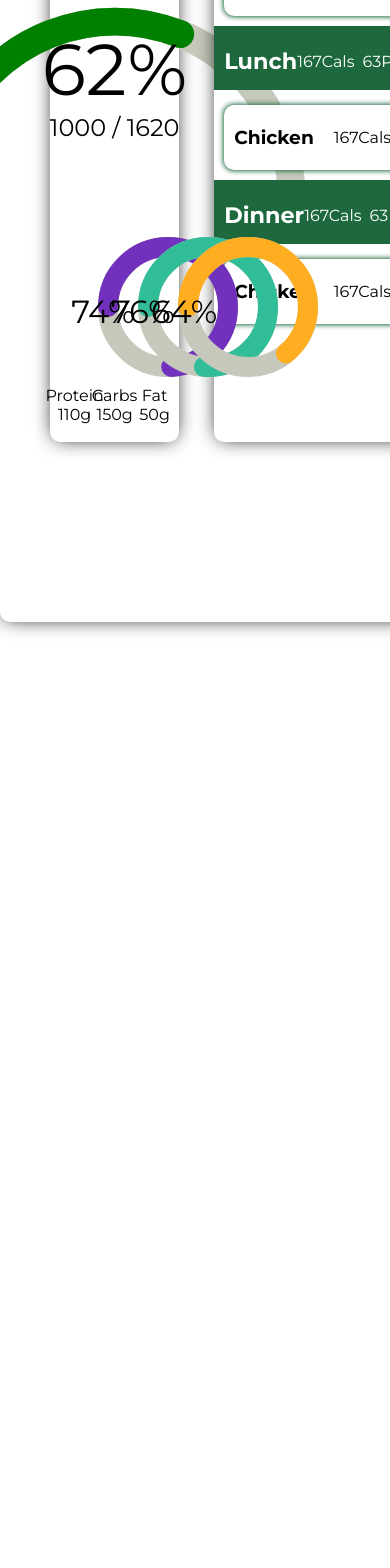
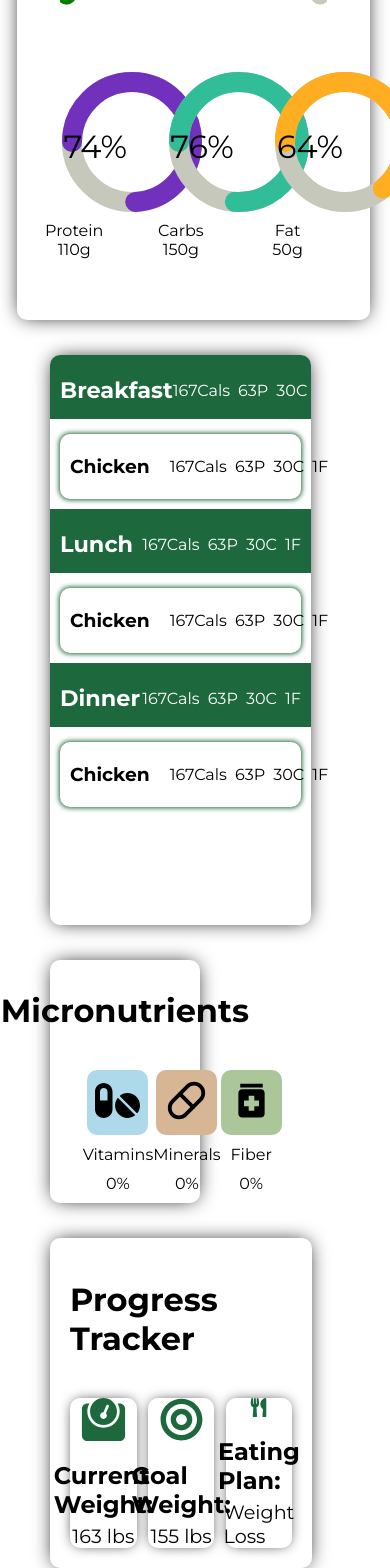
Before and after one commit to bwojj/nutrition-tracking, a React (Vite) app in the folder frontend/nutrition-front-end/: page / in a window 390 px wide. Shown: the part 380-1948 px from the top of the page. Before the commit the page ends 1082 px from the top, so only its background shows below. Built offline with nearby package versions, Linux system fonts and the light colour scheme.

Commit message:
Finished components stylistically, added some mobile functionality

```diff
--- a/frontend/nutrition-front-end/package.json
+++ b/frontend/nutrition-front-end/package.json
@@ -11,7 +11,8 @@
   },
   "dependencies": {
     "react": "^19.2.0",
-    "react-dom": "^19.2.0"
+    "react-dom": "^19.2.0",
+    "react-icons": "^5.5.0"
   },
   "devDependencies": {
     "@eslint/js": "^9.39.1",
--- a/frontend/nutrition-front-end/src/Calories.jsx
+++ b/frontend/nutrition-front-end/src/Calories.jsx
@@ -41,7 +41,7 @@ function Calories() {
         <div className="calories">
             <h1 className="calorie-title">Total Calories</h1>
 
-            <svg width="500" height="325" viewBox="0 0 400 300">
+            <svg width="500" height="325" viewBox="0 0 400 300" className="calorie-progress">
                 <path
                 d={`M ${x1} ${y} A ${r} ${r} 0 0 1 ${x2} ${y}`}
                 fill="none"
--- a/frontend/nutrition-front-end/src/MainBox.jsx
+++ b/frontend/nutrition-front-end/src/MainBox.jsx
@@ -1,12 +1,20 @@
 import './assets/MainBox.css'
 import Calories from './Calories';
 import Meals from './Meals';
+import Micronutrients from './Micronutrients';
+import Progress from './Progress';
 
 function MainBox(){
     return(
         <div className="main">
-            <Calories/>
-            <Meals/>
+            <div className="top-main">
+                <Calories/>
+                <Meals/>
+            </div>
+            <div className="bottom-main">
+                <Micronutrients/>
+                <Progress/>
+            </div>
         </div>
     );
 }
--- /dev/null
+++ b/frontend/nutrition-front-end/src/Micronutrients.jsx
@@ -0,0 +1,37 @@
+import './assets/Micronutrients.css'
+import { FaPills } from "react-icons/fa";
+import { TbPill } from "react-icons/tb";
+import { MdMedication } from "react-icons/md";
+
+function Micronutrients(){
+    return(
+        <div className="micronutrient-box">
+            <h1 className="micro-title">Micronutrients</h1>
+            <div className="micronutrient-icons">
+                <div className="icon-name">
+                    <div className="micronutrient-icon-box" style={{backgroundColor: '#add9ea'}}>
+                        <FaPills size={45}/>
+                    </div>
+                    <span>Vitamins</span>
+                    <span>0%</span>
+                </div>
+                <div className="icon-name">
+                    <div className="micronutrient-icon-box" style={{backgroundColor: '#d7b696'}}>
+                        <TbPill size={45}/>
+                    </div>
+                    <span>Minerals</span>
+                    <span>0%</span>
+                </div>
+                <div className="icon-name">
+                    <div className="micronutrient-icon-box" style={{backgroundColor: '#abc699'}}>
+                        <MdMedication size={45}/>
+                    </div>
+                    <span>Fiber</span>
+                    <span>0%</span>
+                </div>
+            </div>
+        </div>
+    );
+}
+
+export default Micronutrients
--- /dev/null
+++ b/frontend/nutrition-front-end/src/Progress.jsx
@@ -0,0 +1,31 @@
+import './assets/Progress.css'
+import { FaWeight } from "react-icons/fa";
+import { FaBullseye } from "react-icons/fa";
+import { FaUtensils } from "react-icons/fa";
+
+function Progress(){
+    return(
+        <div className="progress-container">
+            <h1 className="progress-title">Progress Tracker</h1>
+            <div className="tracking-icons">
+                <div className="icon-info">
+                    <FaWeight size={45} color={'#1d693d'}/>
+                    <h2 className="tracking-title">Current Weight:</h2>
+                    <span className="progress-data">163 lbs</span>
+                </div>
+                <div className="icon-info">
+                    <FaBullseye size={45} color={'#1d693d'}/>
+                    <h2 className="tracking-title">Goal Weight:</h2>
+                    <span className="progress-data">155 lbs</span>
+                </div>
+                <div className="icon-info">
+                    <FaUtensils size={45} color={'#1d693d'}/>
+                    <h2 className="tracking-title">Eating Plan:</h2>
+                    <span className="progress-data">Weight Loss</span>
+                </div>
+            </div>
+        </div>
+    );
+}
+
+export default Progress;
--- a/frontend/nutrition-front-end/src/assets/Calories.css
+++ b/frontend/nutrition-front-end/src/assets/Calories.css
@@ -14,7 +14,7 @@
     flex-direction: column;
     align-items: center;
     position: absolute;
-    top: 48%;
+    top: 40%;
 }
 .calorie-number{
     font-size: 4.5rem;
@@ -26,12 +26,34 @@
     display: flex;
     justify-content: center;
     align-items: center;
-    gap: 5px;
     width: 100%;
     margin-top: -50px;
+    margin-right: 25px;
 }
 .macro-name-amount{
     display: flex;
     flex-direction: column;
     align-items: center;
 }
+
+@media(max-width: 650px){
+    .calories{
+        width: 90%;
+        position: relative;
+        left: -9%;
+    }
+    .calorie-progress{
+        width: 80%;
+        margin-top: -50px;
+        stroke-linecap: round;
+    }
+    .calorie-number-ratio{
+        top: 30%;
+    }
+    .calorie-number{
+        font-size: 2.5rem;
+    }
+    .calorie-ratio{
+        font-size: 1rem;
+    }
+}
--- a/frontend/nutrition-front-end/src/assets/Header.css
+++ b/frontend/nutrition-front-end/src/assets/Header.css
@@ -27,3 +27,21 @@
     font-family: 'Montserrat';
     color: white;
 }
+
+@media(max-width: 600px){
+    .header img{
+        height: 50px;
+        width: 50px;
+        margin-left: 2px;
+    }
+    .line{
+        margin-right: 2px;
+    }
+    .title{
+        font-size: 1.5rem;
+    }
+    .header{
+        height: 75px;
+        justify-content: space-around;
+    }
+}
--- a/frontend/nutrition-front-end/src/assets/Macro.css
+++ b/frontend/nutrition-front-end/src/assets/Macro.css
@@ -2,7 +2,6 @@
     width: 32%;
     height: 200px;
     border: none;
-
     position: relative;
 }
 .macro-percentage{
--- a/frontend/nutrition-front-end/src/assets/MainBox.css
+++ b/frontend/nutrition-front-end/src/assets/MainBox.css
@@ -1,11 +1,25 @@
 .main{
-    width: 80%;
-    height: 700px;
-    margin: 80px auto;
+    display: flex;
+    flex-direction: column;
+    width: 95%;
+    height: 900px;
+    margin: 5px auto;
     border: none;
     border-radius: 10px;
     padding: 50px;
-    box-shadow: 0px 0px 20px -4px black;
+    gap: 35px;
+}
+.top-main{
     display: flex;
     gap: 35px;
 }
+.bottom-main{
+    display: flex;
+    gap: 35px;
+}
+
+@media(max-width: 600px){
+    .top-main, .bottom-main{
+        flex-direction: column;
+    }
+}
--- /dev/null
+++ b/frontend/nutrition-front-end/src/assets/Micronutrients.css
@@ -0,0 +1,30 @@
+.micronutrient-box{
+    border: 1px solid black;
+    width: 35%;
+    border: none;
+    padding: 10px;
+    display: flex;
+    flex-direction: column;
+    justify-content: center;
+    align-items: center;
+    box-shadow: 0px 0px 20px -4px black;
+    border-radius: 10px;
+}
+.micronutrient-icons{
+    width: 65%;
+    display: flex;
+    justify-content: space-between;
+}
+.micronutrient-icon-box{
+    padding: 8px;
+    border-radius: 10px;
+}
+.icon-name{
+    display: flex;
+    flex-direction: column;
+    align-items: center;
+    gap: 10px;
+}
+.micro-title{
+    margin-bottom: 40px;
+}
--- /dev/null
+++ b/frontend/nutrition-front-end/src/assets/Progress.css
@@ -0,0 +1,33 @@
+.progress-container{
+    width: 60%;
+    border: none;
+    padding: 20px;
+    display: flex;
+    flex-direction: column;
+    justify-content: center;
+    align-items: center;
+    box-shadow: 0px 0px 20px -4px black;
+    border-radius: 10px;
+}
+.progress-title{
+    margin-bottom: 40px;
+}
+.tracking-icons{
+    width: 100%;
+    display: flex;
+    justify-content: space-between;
+}
+.icon-info{
+    display: flex;
+    flex-direction: column;
+    align-items: center;
+    justify-content: center;
+    width: 30%;
+    height: 150px;
+    border-radius: 10px;
+    box-shadow: 0px 0px 14px -4px black;
+}
+.progress-data{
+    margin-top: -15px;
+    font-size: 1.2rem;
+}
```
Also changed, not shown: 1 other file (tests, documents, lock files or other folders).
